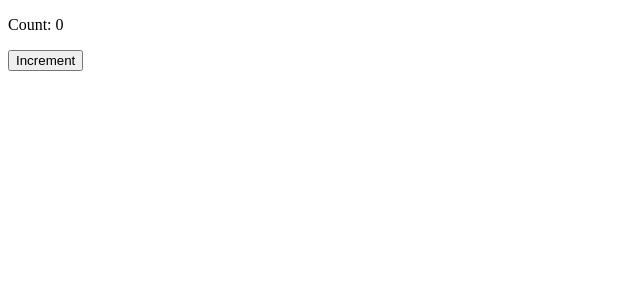
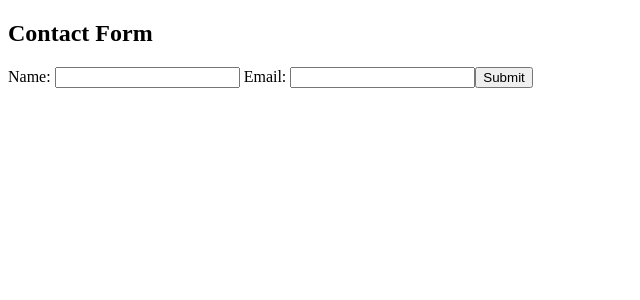
Before and after one commit to Architpidhadiya/exhibytesolution, a Vue app in the folder my-vue-app/: page / in a window 1280 px wide. Shown: the top 300 px of the page, without its empty margins (0-640 px from the left). Built offline with nearby package versions, Linux system fonts and the light colour scheme.

Commit message:
Contact form

```diff
--- a/my-vue-app/src/App.vue
+++ b/my-vue-app/src/App.vue
@@ -1,41 +1,13 @@
 <template>
-  <div id="app">
-    <h2>To-Do List</h2>
-    <input v-model="newTask" placeholder="Enter a task">
-    <button @click="addTask">Add</button>
-
-    <ul>
-      <li v-for="(task, index) in tasks" :key="index">
-        {{ task }} <button @click="removeTask(index)"> X </button>
-      </li>
-    </ul>
-  </div>
+    <Form />
 </template>
 
 <script>
+import Form from "./components/Form.vue"
+
 export default {
-  data() {
-    return {
-      newTask: '',
-      tasks: []
-    };
-  },
-  methods: {
-    addTask() {
-      if (this.newTask.trim()) {
-        this.tasks.push(this.newTask);
-        this.newTask = '';
-      }
-    },
-    removeTask(index) {
-      this.tasks.splice(index, 1);
+    components: {
+        Form
     }
-  }
-};
+}
 </script>
-
-<style>
-button {
-  margin-left: 10px;
-}
-</style>
--- /dev/null
+++ b/my-vue-app/src/components/Form.vue
@@ -0,0 +1,39 @@
+<template>
+    <div>
+        <h2> Contact Form </h2>
+        <form @submit.prevent="submitForm">
+            <label>Name: </label>
+            <input v-model="form.name" required />
+
+            <label> Email: </label>
+            <input v-model="form.email" type="email" required />
+
+            <button type="submit">Submit</button>
+        </form>
+
+        <p v-if="submitted">Form submitted Successfully</p>
+    </div>
+</template>
+
+<script>
+export default {
+    name: "ContactForm",
+    data() {
+        return {
+            form: {
+                name: "",
+                email: ""
+            },
+            submitted: false
+        }
+    },
+
+    methods: {
+        submitForm() {
+            if (this.form.name && this.form.email) {
+                this.submitted = true
+            }
+        }
+    }
+}
+</script>
--- a/my-vue-app/src/main.js
+++ b/my-vue-app/src/main.js
@@ -1,14 +1,27 @@
-import { createApp, h, ref } from "vue";
+// import { createApp } from 'vue'
 
-const App = {
-    setup() {
-        const count = ref(0)
-        return () =>
-            h("div", [
-                h("p", `Count: ${count.value}`),
-                h("button", { onClick: () => count.value++ }, "Increment")
-            ])
-    }
-}
 
-createApp(App).mount("#app")
+// createApp(App).mount('#app')
+
+import { createApp } from "vue";
+// import { createRouter, createWebHistory } from "vue-router";
+import App from './App.vue'
+// import Home from "./components/Home.vue";
+// import About from "./components/About.vue";
+
+//const Home = { template: "<h1>Home Page</h1>" };
+//const About = { template: "<h1>About Page</h1>" };
+
+// const routes = [
+//     { path: "/", component: Home },
+//     { path: "/about", component: About }
+// ];
+
+// const router = createRouter({
+//     history: createWebHistory(),
+//     routes
+// });
+
+const app = createApp(App);
+// app.use(router);
+app.mount("#app");
```
